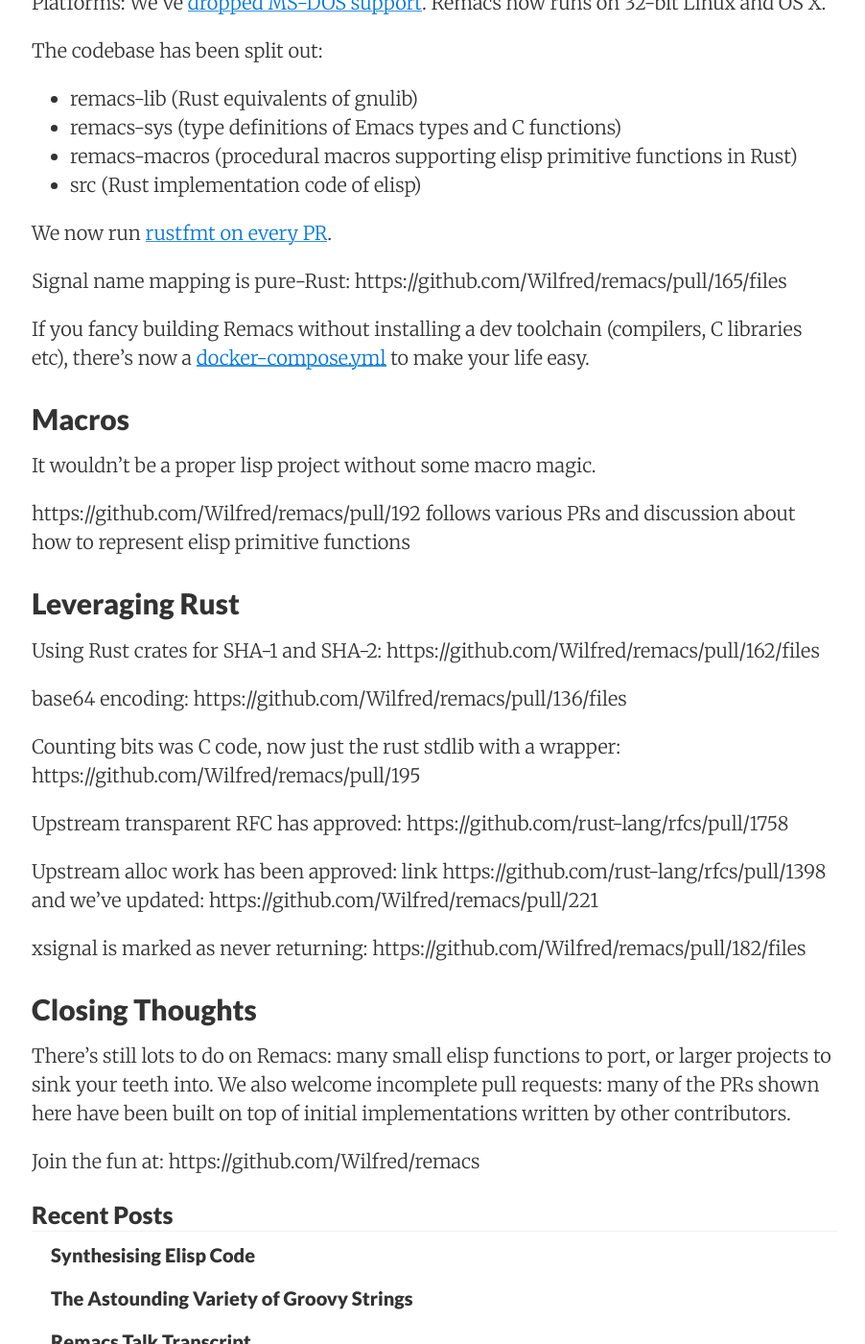
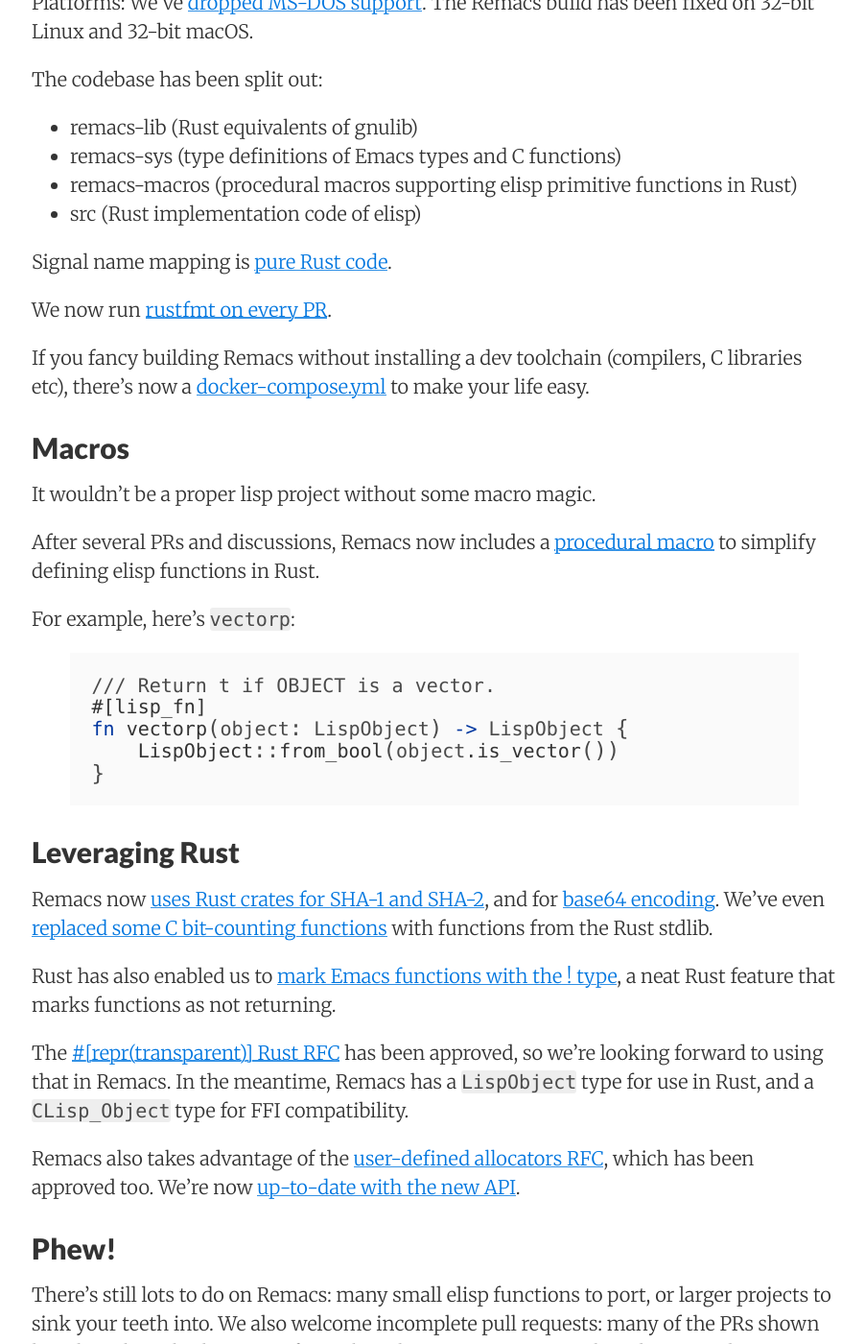
Before and after one commit to Wilfred/wilfred.github.com, a Jekyll site: the page built from _posts/2017-07-15-these-weeks-in-remacs-ii.markdown, in a window 1280 px wide and 1400 px high, scrolled down 1332 px. Shown: the whole window at 96% size, without its empty margins (187-1089 px from the left). Built offline with Jekyll 4.4.1, drawn with Linux system fonts in a browser that asks for light colours; nearby versions of some CDN libraries; some of the changed text lies outside the part shown.

Commit message:
Final draft

```diff
--- a/_posts/2017-07-15-these-weeks-in-remacs-ii.markdown
+++ b/_posts/2017-07-15-these-weeks-in-remacs-ii.markdown
@@ -5,7 +5,8 @@
  - emacs
 ---
 
-Lots has happened since the last Remacs update!
+It's been six months since the last Remacs update, and many new
+features have landed!
 
 ## Community
 
@@ -33,11 +34,11 @@
 [3](https://github.com/Wilfred/remacs/pull/218)), and [comparisons](https://github.com/Wilfred/remacs/pull/217)
 
 Vectors:
-[basic support](https://github.com/Wilfred/remacs/pull/202/commits/24248b43295f47f32fe6ba0c74cc60c9c18747f9),
+[type definitions](https://github.com/Wilfred/remacs/pull/202/commits/24248b43295f47f32fe6ba0c74cc60c9c18747f9),
 [functions](https://github.com/Wilfred/remacs/pull/213/)
 
 Buffers:
-[basic support](https://github.com/Wilfred/remacs/pull/202/commits/c7f81453a47ae8ebfd9d7e45bb8909b73e87d886), [functions](https://github.com/Wilfred/remacs/pull/215)
+[type definitions](https://github.com/Wilfred/remacs/pull/202/commits/c7f81453a47ae8ebfd9d7e45bb8909b73e87d886), [functions](https://github.com/Wilfred/remacs/pull/215)
 
 Symbols: [various functions](https://github.com/Wilfred/remacs/pull/224)
 
@@ -53,8 +54,8 @@
 ## Cleanup
 
 Platforms: We've
-[dropped MS-DOS support](https://github.com/Wilfred/remacs/pull/140). Remacs
-now runs on 32-bit Linux and OS X.
+[dropped MS-DOS support](https://github.com/Wilfred/remacs/pull/140). The
+Remacs build has been fixed on 32-bit Linux and 32-bit macOS.
 
 The codebase has been split out:
 
@@ -79,35 +78,48 @@
 
 It wouldn't be a proper lisp project without some macro magic.
 
-https://github.com/Wilfred/remacs/pull/192 follows various PRs and
-discussion about how to represent elisp primitive functions
+After several PRs and discussions, Remacs now includes
+a [procedural macro](https://github.com/Wilfred/remacs/pull/192) to
+simplify defining elisp functions in Rust.
 
+For example, here's `vectorp`:
+
+{% highlight rust %}
+/// Return t if OBJECT is a vector.
+#[lisp_fn]
+fn vectorp(object: LispObject) -> LispObject {
+    LispObject::from_bool(object.is_vector())
+}
+{% endhighlight %}
 
 ## Leveraging Rust
 
-Using Rust crates for SHA-1 and SHA-2:
-https://github.com/Wilfred/remacs/pull/162/files
+Remacs now
+[uses Rust crates for SHA-1 and SHA-2](https://github.com/Wilfred/remacs/pull/162/files),
+and for
+[base64 encoding](https://github.com/Wilfred/remacs/pull/136/files). We've
+even
+[replaced some C bit-counting functions](https://github.com/Wilfred/remacs/pull/195)
+with functions from the Rust stdlib.
 
-base64 encoding: https://github.com/Wilfred/remacs/pull/136/files
+Rust has also enabled us to
+[mark Emacs functions with the ! type](https://github.com/Wilfred/remacs/pull/182),
+a neat Rust feature that marks functions as not returning.
 
-Counting bits was C code, now just the rust stdlib with a wrapper: https://github.com/Wilfred/remacs/pull/195
+The [#[repr(transparent)] Rust RFC](https://github.com/rust-lang/rfcs/pull/1758)
+has been approved, so we're looking forward to using that in Remacs. In the
+meantime, Remacs has a `LispObject` type for use in Rust, and a `CLisp_Object`
+type for FFI compatibility.
 
-Upstream transparent RFC has approved:
-https://github.com/rust-lang/rfcs/pull/1758
+Remacs also takes advantage of the
+[user-defined allocators RFC](https://github.com/rust-lang/rfcs/pull/1398),
+which has been approved too. We're now [up-to-date with the new API](https://github.com/Wilfred/remacs/pull/221).
 
-Upstream alloc work has been approved:
-link
-https://github.com/rust-lang/rfcs/pull/1398
-and we've updated:
-https://github.com/Wilfred/remacs/pull/221
-
-xsignal is marked as never returning: https://github.com/Wilfred/remacs/pull/182/files
-
-## Closing Thoughts
+## Phew!
 
 There's still lots to do on Remacs: many small elisp functions to port, or
 larger projects to sink your teeth into. We also welcome incomplete
 pull requests: many of the PRs shown here have been built on top of
 initial implementations written by other contributors.
 
-Join the fun at: https://github.com/Wilfred/remacs
+Join the fun at: [https://github.com/Wilfred/remacs](https://github.com/Wilfred/remacs)
```
Also changed, not shown: other parts of _posts/2017-07-15-these-weeks-in-remacs-ii.markdown (+2 -4 lines).
